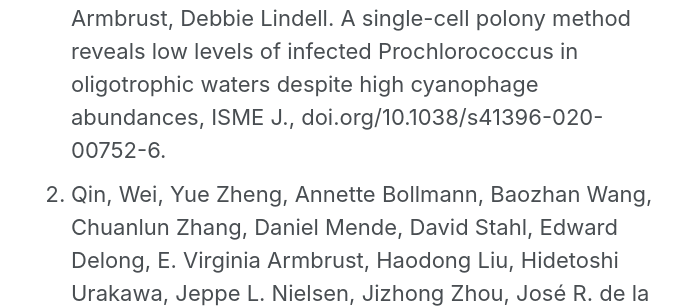
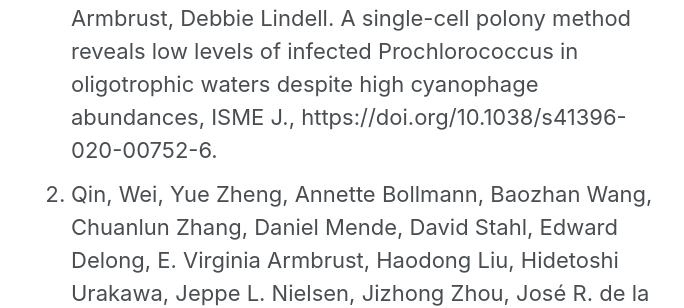
Before and after one commit to armbrustlab/armbrustlab.github.io, a Jekyll site: the page built from collections/_people/armbrust.md, in a window 1280 px wide and 900 px high, scrolled down 2968 px. Shown: the part 354-662 px from the top of the window, without its empty margins (291-975 px from the left). Built offline with Jekyll 4.4.1, drawn with Linux system fonts in a browser that asks for light colours; nearby versions of some CDN libraries; some of the changed lines change nothing that is shown; some of the changed text lies outside the part shown.

Commit message:
Update armbrust.md

```diff
--- a/collections/_people/armbrust.md
+++ b/collections/_people/armbrust.md
@@ -41,7 +41,7 @@ Phytoplankton are the main focus of research in our lab. These organisms are res
 ## Publications
 
 2020
-1. Mruwat, Noor, Michael C. G. Carlson, Svetlana Goldin, François Ribalet, Shay Kirzner, Yotam Hulata, Stephen J. Beckett, Dror Shitrit, Joshua S. Weitz, E. Virginia Armbrust, Debbie Lindell. A single-cell polony method reveals low levels of infected Prochlorococcus in oligotrophic waters despite high cyanophage abundances, ISME J., doi.org/10.1038/s41396-020-00752-6.
+1. Mruwat, Noor, Michael C. G. Carlson, Svetlana Goldin, François Ribalet, Shay Kirzner, Yotam Hulata, Stephen J. Beckett, Dror Shitrit, Joshua S. Weitz, E. Virginia Armbrust, Debbie Lindell. A single-cell polony method reveals low levels of infected Prochlorococcus in oligotrophic waters despite high cyanophage abundances, ISME J., https://doi.org/10.1038/s41396-020-00752-6.
 1. Qin, Wei, Yue Zheng, Annette Bollmann, Baozhan Wang, Chuanlun Zhang, Daniel Mende, David Stahl, Edward Delong, E. Virginia Armbrust, Haodong Liu, Hidetoshi Urakawa, Jeppe L. Nielsen, Jizhong Zhou, José R. de la Torre, Koji Mori, Meng Li, Po-Heng Lee, Reiji Takahashi, Shady Amin, Tatsunori Nakagawa, Tong Zhang, Willm Martens-Habbena, Xiaowu Huang, Xinxu Zhang, Yao Zhang, Yulin Wang, Anitra E. Ingalls.  Alternative strategies of nutrient acquisition and energy conservation map to the biogeography of marine ammonia-oxidizing archaea. ISME J., https://doi.org/10.1038/s41396-020-0710-7.
 1. Gradoville, M.R., H. Farnelid, A. E. White, K. A. Turk-Kubo, B. Stewart, F. Ribalet, E. V. Armbrust, and J. P. Zehr. Latitudinal constraints on the abundance and activity of the cyanobacterium UCYN-A and other marine diazotrophs in the North Pacific. Limnology and Oceanography, https://doi.org/10.1002/lno.11423.
 
```
